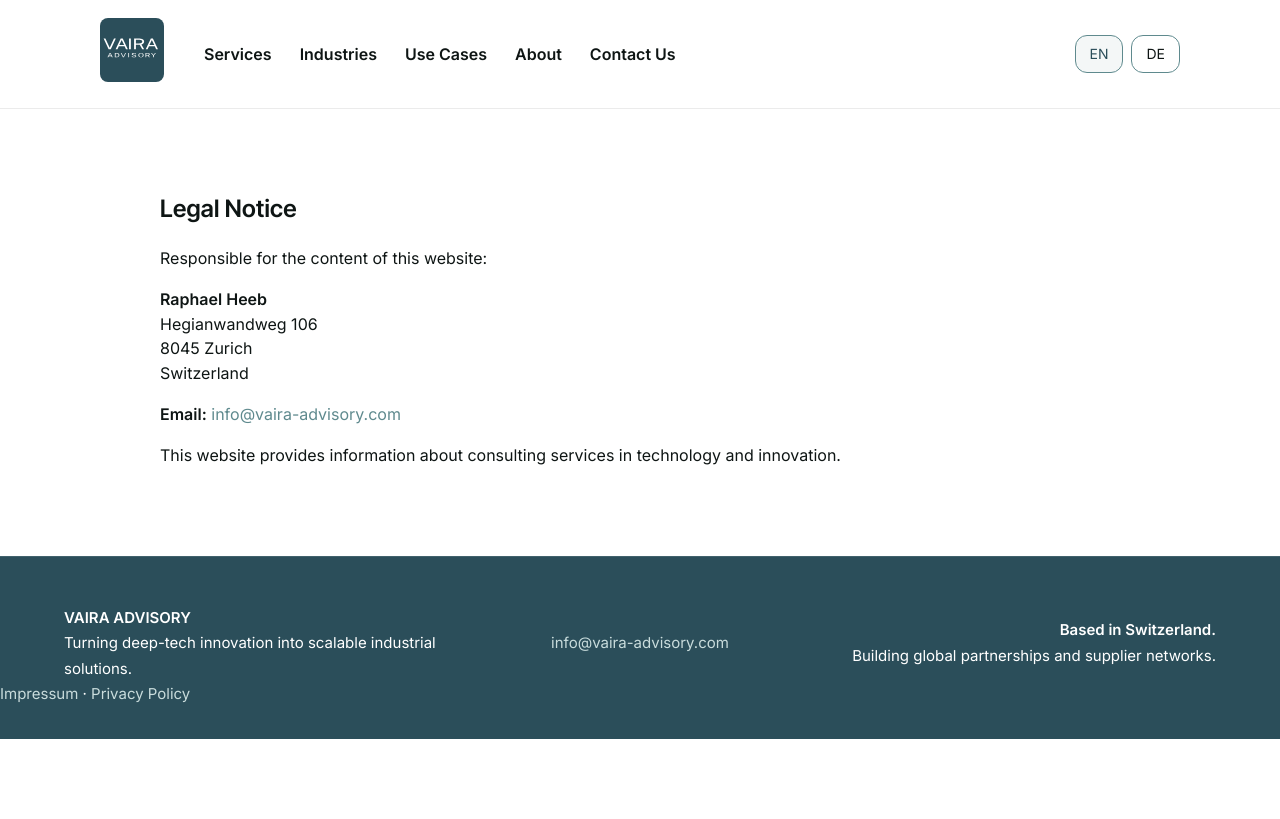
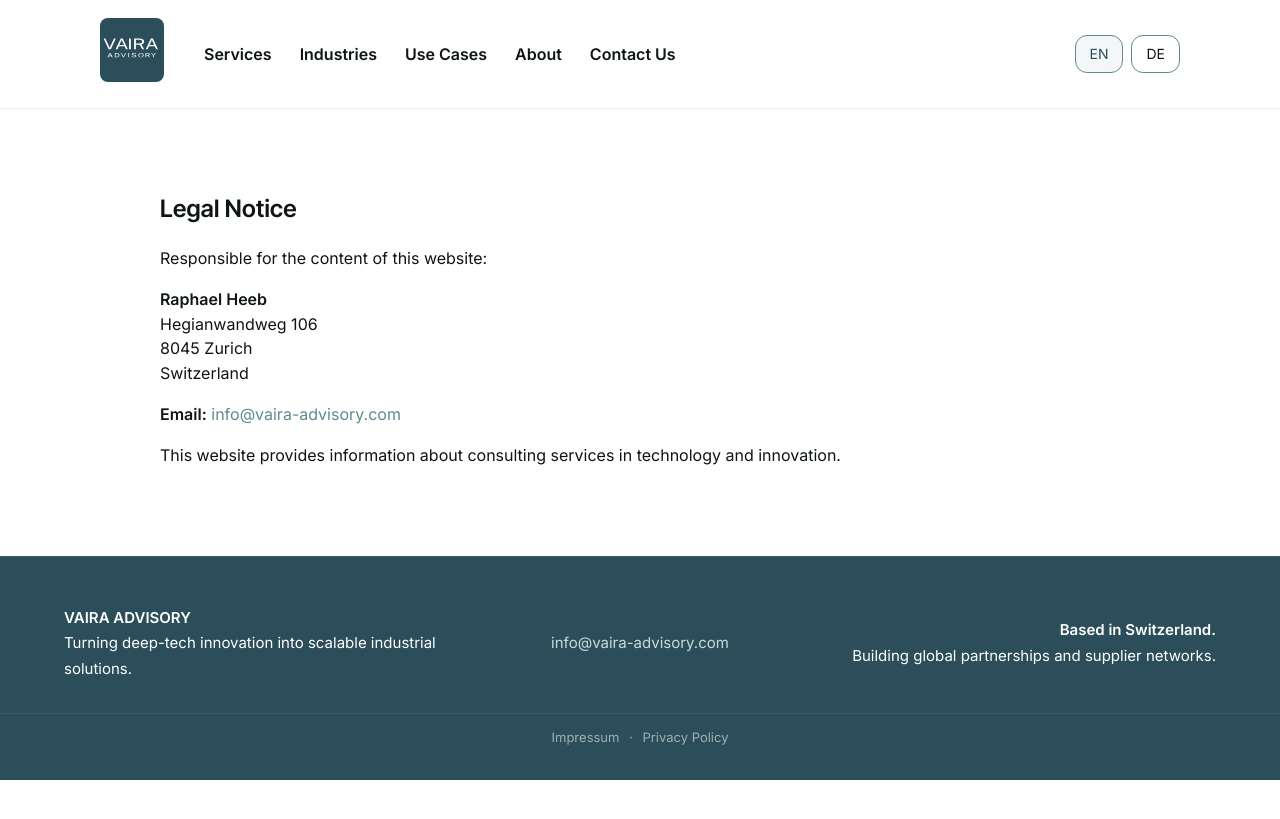
Before and after one commit to raphaelheeb/vaira-advisory, a Jekyll site: the page built from impressum/index.html, in a window 1280 px wide. Shown: the top 819 px of the page. Built offline with Jekyll 4.4.1, drawn with Linux system fonts in a browser that asks for light colours.

Commit message:
Update styles.css

```diff
--- a/assets/css/styles.css
+++ b/assets/css/styles.css
@@ -763,6 +763,28 @@
   opacity: 0.5;
 }
 
+.footer-legal-bar {
+  text-align: center;
+  font-size: 13px;
+  opacity: 0.55;
+  margin-top: 32px;
+  padding-top: 12px;
+  border-top: 1px solid rgba(255, 255, 255, 0.12);
+}
+
+.footer-legal-bar a {
+  color: inherit;
+  text-decoration: none;
+}
+
+.footer-legal-bar a:hover {
+  text-decoration: underline;
+}
+
+.footer-legal-bar span {
+  margin: 0 6px;
+}
+
 /* =========================================================
    10. PAGE BLOCKS — INDUSTRIES
    ========================================================= */
```
